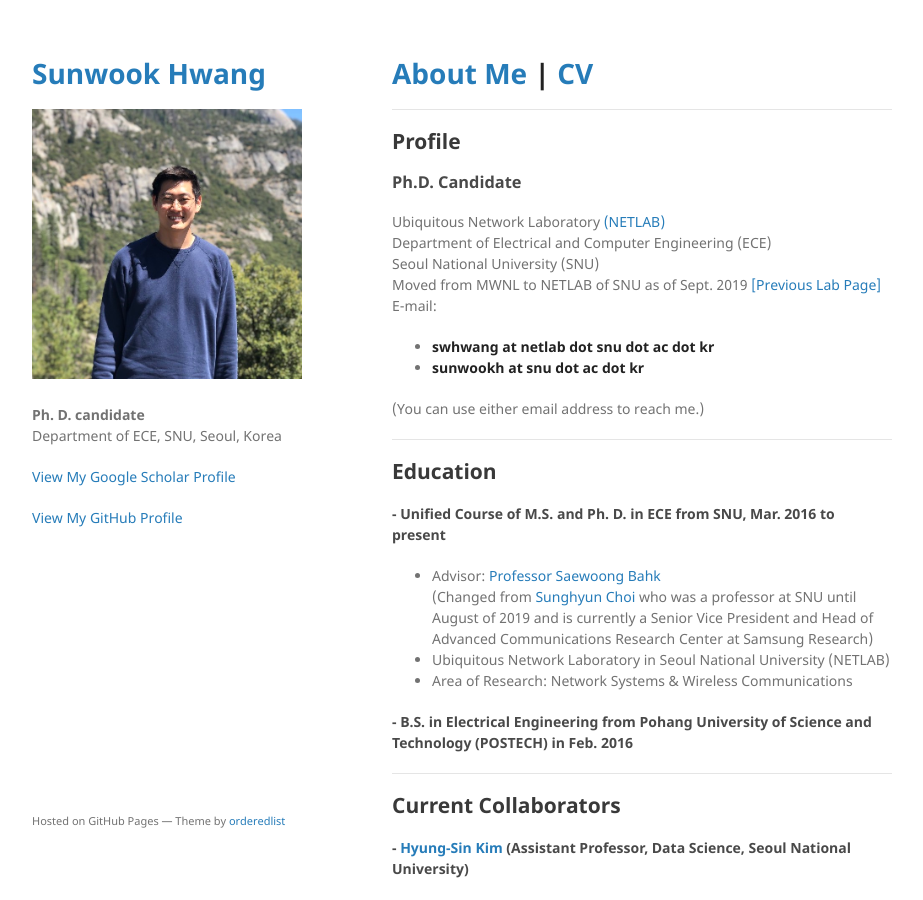
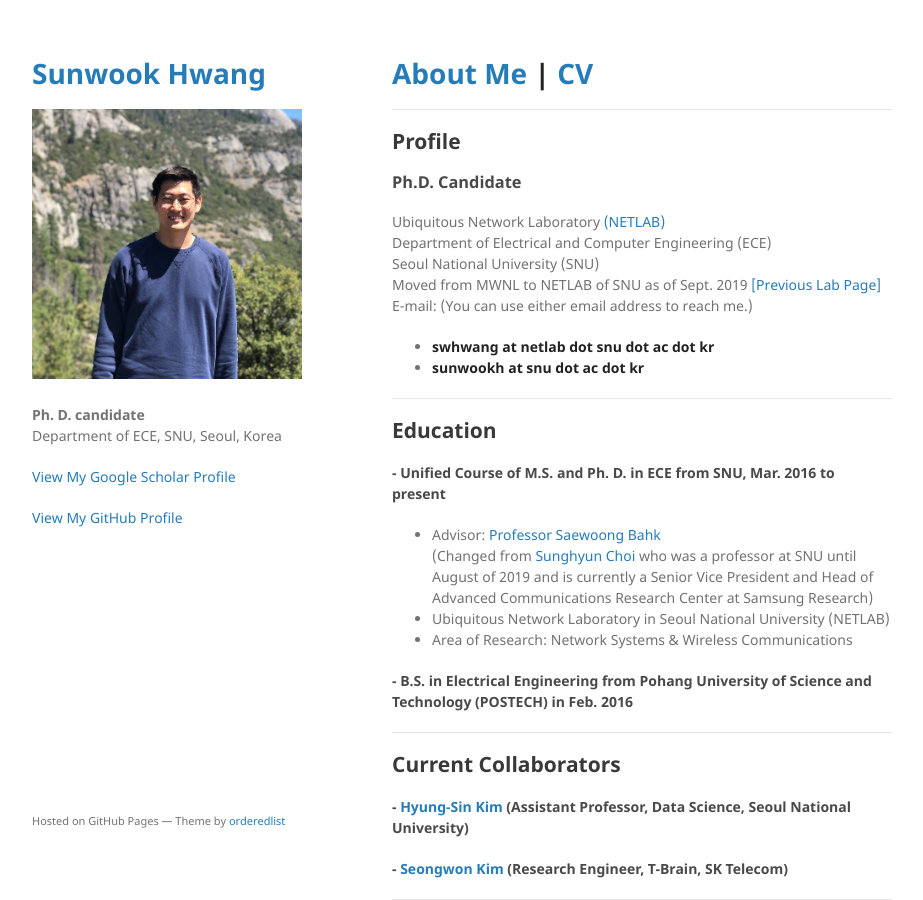
Before and after one commit to jeongjun-park/jeongjun-park.github.io, a Jekyll site: the page built from index.md, in a window 1280 px wide and 900 px high. Shown: the whole window, without its empty margins (178-1101 px from the left). Built offline with Jekyll 4.4.1, drawn with Linux system fonts in a browser that asks for light colours; our own code applies the rules of GitHub Pages for plain Markdown files.

```diff
--- a/index.md
+++ b/index.md
@@ -9,11 +9,9 @@ Ubiquitous Network Laboratory [(NETLAB)](http://netlab.snu.ac.kr)
 Department of Electrical and Computer Engineering (ECE)
 Seoul National University (SNU)
 Moved from MWNL to NETLAB of SNU as of Sept. 2019 [[Previous Lab Page]](https://sites.google.com/a/mwnl.snu.ac.kr/www/)
-E-mail:
+E-mail: (You can use either email address to reach me.)
 - **swhwang at netlab dot snu dot ac dot kr**
 - **sunwookh at snu dot ac dot kr**
-
-(You can use either email address to reach me.)
 
 ---
 ## Education
```
